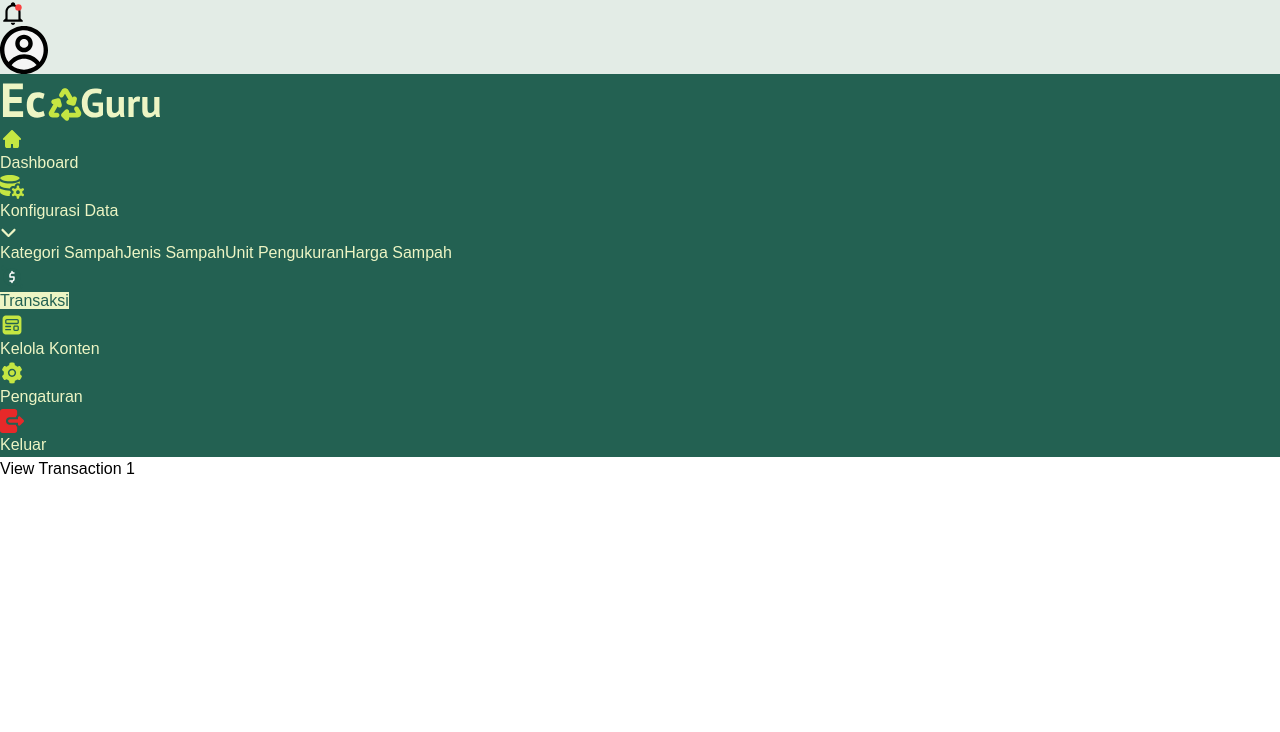
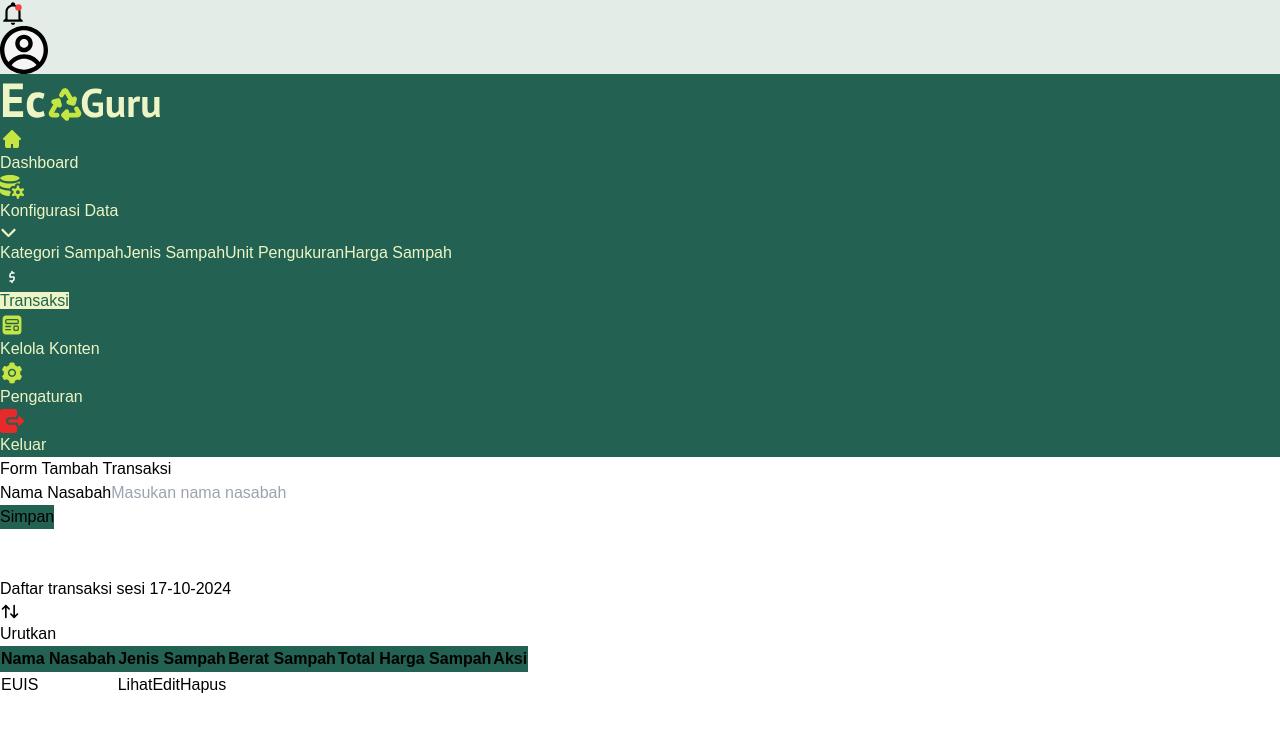
Before and after one commit to Arroziqi/trash-bank, a Next.js app: page /transaction/1 in a window 1280 px wide. Shown: the top 732 px of the page. Built offline with nearby package versions, Linux system fonts and the light colour scheme.

Commit message:
setup transaction page

```diff
--- /dev/null
+++ b/src/app/(features)/(admin)/transaction/[sessionId]/components/button/buttonSort.jsx
@@ -0,0 +1,19 @@
+import Image from "next/image";
+
+export default function ButtonSort({ text, onClick }) {
+  return (
+    <button
+      onClick={onClick}
+      className="flex items-center gap-2 rounded-md px-[10px] py-1 border-[2px] border-[#E5E9F1] hover:border-[#E5E9F1] hover:bg-[#E5E9F1] transition-colors"
+    >
+      <Image
+        src={"/img/admin/mi_sort.svg"}
+        alt="icon"
+        width={20}
+        height={20}
+        className=""
+      />
+      {text}
+    </button>
+  );
+}
--- /dev/null
+++ b/src/app/(features)/(admin)/transaction/[sessionId]/components/form.jsx
@@ -0,0 +1,29 @@
+"use client";
+
+import { useState, useEffect } from "react";
+import FormContainer from "../../../data-master/components/formContainer";
+import { API_BASE_URL } from "@/app/const/const";
+import Cookies from "js-cookie";
+import Heading1 from "../../../data-master/components/heading1";
+import InputSubmit from "../../../data-master/components/input/inputSubmit";
+import InputText from "../../../data-master/components/input/inputText";
+
+export default function FormAddTransactioin({ onAdded }) {
+  const [token, setToken] = useState(null);
+  const [formData, setFormData] = useState({});
+  return (
+    <FormContainer onSubmit={() => {}}>
+      <Heading1 text={"Form Tambah Transaksi"} />
+      <div className="flex flex-col gap-6">
+        <InputText
+          id={""}
+          label={"Nama Nasabah"}
+          placeholder={"Masukan nama nasabah"}
+        />
+      </div>
+      <div className="flex justify-end">
+        <InputSubmit text={"Simpan"} />
+      </div>
+    </FormContainer>
+  );
+}
--- /dev/null
+++ b/src/app/(features)/(admin)/transaction/[sessionId]/components/table.jsx
@@ -0,0 +1,36 @@
+import Color from "../../../const/color";
+import DangerLink from "../../../data-master/components/link/dangerLink";
+import PrimaryLink from "../../../data-master/components/link/primaryLink";
+import TdDataMaster from "../../../data-master/components/table/td";
+import ThDataMaster from "../../../data-master/components/table/th";
+
+export default function TableTransaction({ isDataUpdated }) {
+  return (
+    <>
+      <table className="border-collapse table-auto rounded-ss-lg w-full">
+        <thead className="text-white text-left">
+          <tr style={{ backgroundColor: Color.primary }}>
+            <ThDataMaster text={"Nama Nasabah"} />
+            <ThDataMaster text={"Jenis Sampah"} />
+            <ThDataMaster text={"Berat Sampah"} />
+            <ThDataMaster text={"Total Harga Sampah"} />
+            <ThDataMaster text={"Aksi"} />
+          </tr>
+        </thead>
+        <tbody>
+          <tr>
+            <TdDataMaster>EUIS</TdDataMaster>
+
+            <TdDataMaster>
+              <div className="flex gap-4">
+                <PrimaryLink text={"Lihat"} href={"/transaction/3"} />
+                <PrimaryLink text={"Edit"} />
+                <DangerLink text={"Hapus"} />
+              </div>
+            </TdDataMaster>
+          </tr>
+        </tbody>
+      </table>
+    </>
+  );
+}
--- a/src/app/(features)/(admin)/transaction/[sessionId]/page.jsx
+++ b/src/app/(features)/(admin)/transaction/[sessionId]/page.jsx
@@ -1,12 +1,29 @@
 "use client";
 
 import * as React from "react";
+import FormAddTransactioin from "./components/form";
+import Heading1 from "../../data-master/components/heading1";
+import ButtonSort from "./components/button/buttonSort";
+import TableTransaction from "./components/table";
 
 export default function Page({ params }) {
   const { sessionId } = React.use(params);
+  const [isDataUpdated, setIsDataUpdated] = React.useState(false);
+
+  const handleFormSubmit = () => {
+    setIsDataUpdated((prev) => !prev);
+  };
+
   return (
     <div>
-      <h1>View Transaction {sessionId}</h1>
+      <FormAddTransactioin onAdded={handleFormSubmit} />
+      <br />
+      <br />
+      <div className="flex justify-between mb-5">
+        <Heading1 text={"Daftar transaksi sesi  17-10-2024"} />
+        <ButtonSort text={"Urutkan"} onClick={() => console.log(sessionId)} />
+      </div>
+      <TableTransaction isDataUpdated={isDataUpdated} />
     </div>
   );
 }
```
Also changed, not shown: src/app/(features)/(admin)/transaction/detail/[id].jsx (deleted, +0 -7 lines), public/img/admin/mi_sort.svg (added).
